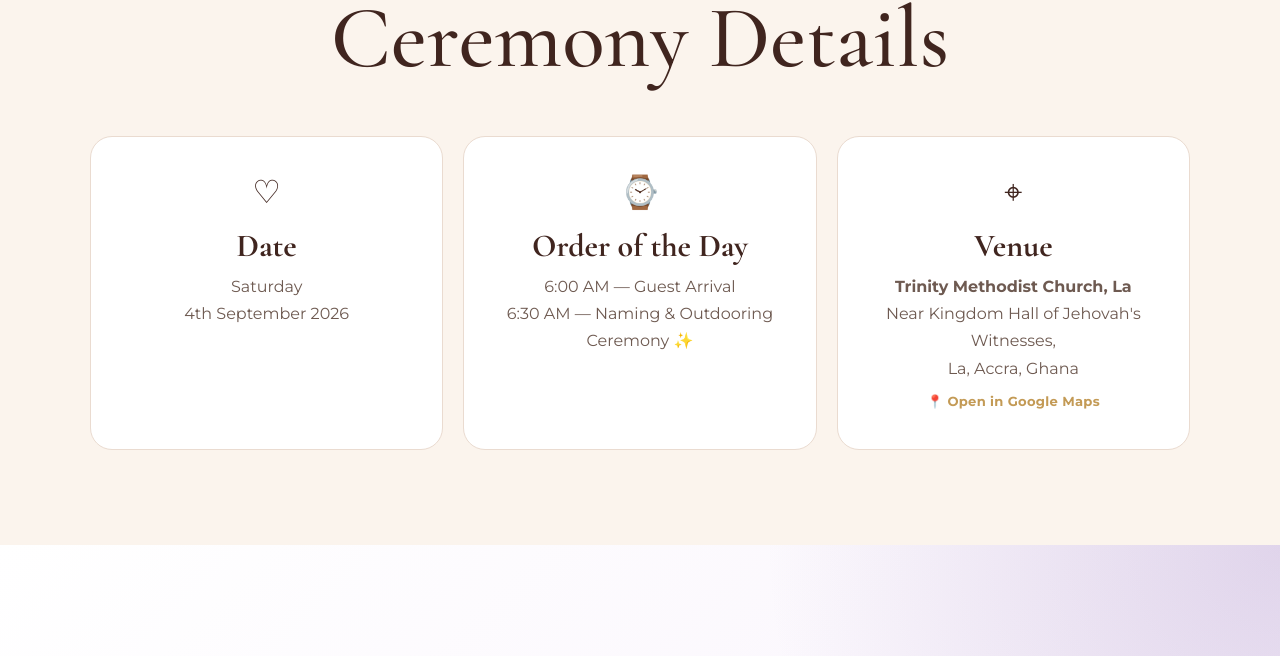
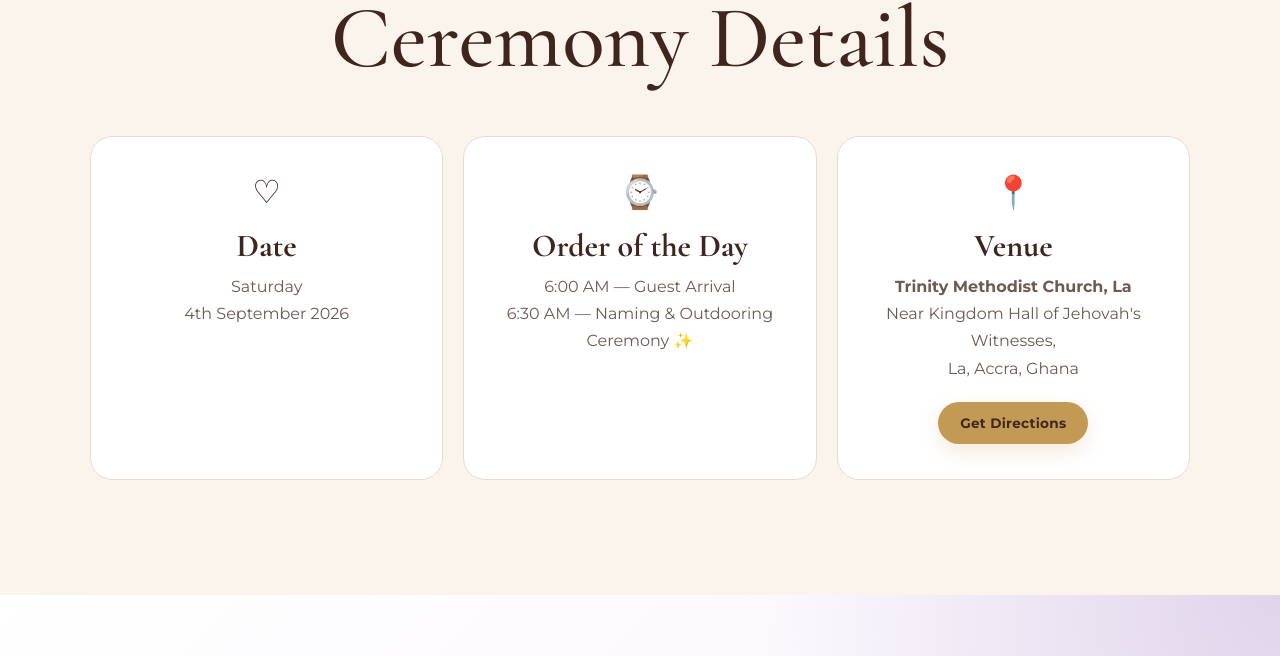
Before and after one commit to dp786950/naming-ceremony, a plain HTML site: page index.html in a window 1280 px wide. Shown: the part 2539-3195 px from the top of the page. Drawn offline with nearby package versions, Linux system fonts and the light colour scheme.

Commit message:
Update index.html

```diff
--- a/index.html
+++ b/index.html
@@ -320,6 +320,35 @@
       line-height: 1.7;
       color: #6e5a51;
     }
+    .directions-button {
+display: inline-flex;
+align-items: center;
+justify-content: center;
+gap: 8px;
+margin-top: 20px;
+padding: 13px 22px;
+border-radius: 50px;
+background: var(--gold);
+color: #3d281f;
+font-size: .85rem;
+font-weight: 700;
+letter-spacing: .3px;
+text-decoration: none;
+box-shadow: 0 8px 20px rgba(195, 154, 85, .20);
+transition: all .3s ease;
+}
+
+.directions-button:hover {
+transform: translateY(-3px);
+background: var(--brown);
+color: white;
+box-shadow: 0 12px 25px rgba(64, 37, 31, .20);
+}
+
+.directions-button:active {
+transform: translateY(0);
+}
+
 
     .venue-link {
       display: inline-block;
@@ -704,21 +733,30 @@
           </p>
         </div>
 
-        <div class="detail-card">
-          <div class="detail-icon">⌖</div>
-          <h3>Venue</h3>
-          <p><a
-  href="https://maps.app.goo.gl/7two2UQyUuPgfrQMA"
-  target="_blank"
-  rel="noopener noreferrer"
-  class="venue-link"
-  aria-label="Open Trinity Methodist Church, La, Ghana in Google Maps"
+       <div class="detail-card">
+  <div class="detail-icon">📍</div>
+  <h3>Venue</h3>
+
+  <p>
+    <strong>Trinity Methodist Church, La</strong><br>
+    Near Kingdom Hall of Jehovah's Witnesses,<br>
+    La, Accra, Ghana
+  </p>
+
+<a
+href="https://www.google.com/maps/dir/?api=1&destination=Trinity+Methodist+Church%2C+La%2C+Ghana"
+target="_blank"
+rel="noopener noreferrer"
+class="directions-button"
+aria-label="Get directions to Trinity Methodist Church, La"
+
 >
-  <strong>Trinity Methodist Church, La</strong><br>
-  Near Kingdom Hall of Jehovah's Witnesses,<br>
-  La, Accra, Ghana<br>
 
-  <span>📍 Open in Google Maps</span>
+Get Directions
+
+  </a>
+</div>
+
 </a>
           </p>
         </div>
```
